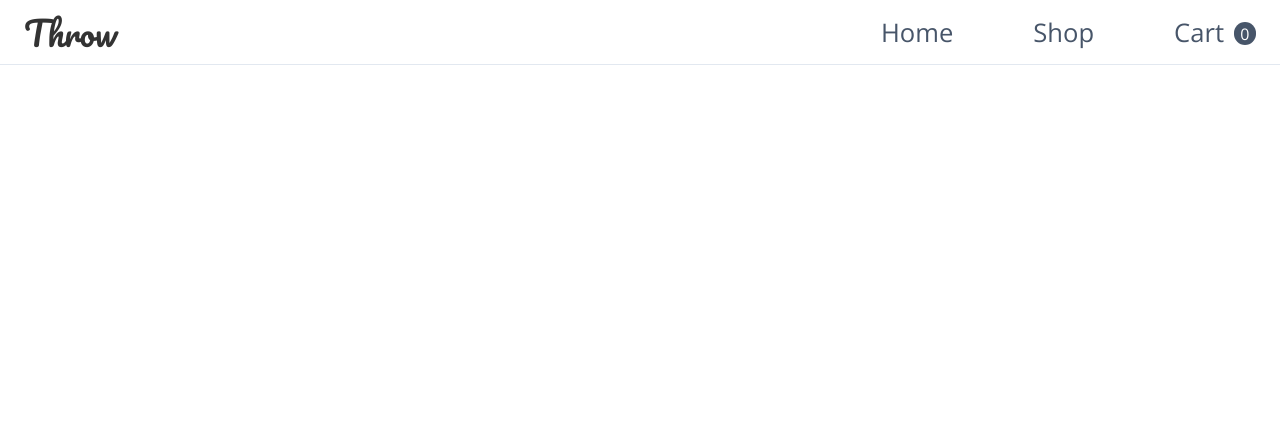
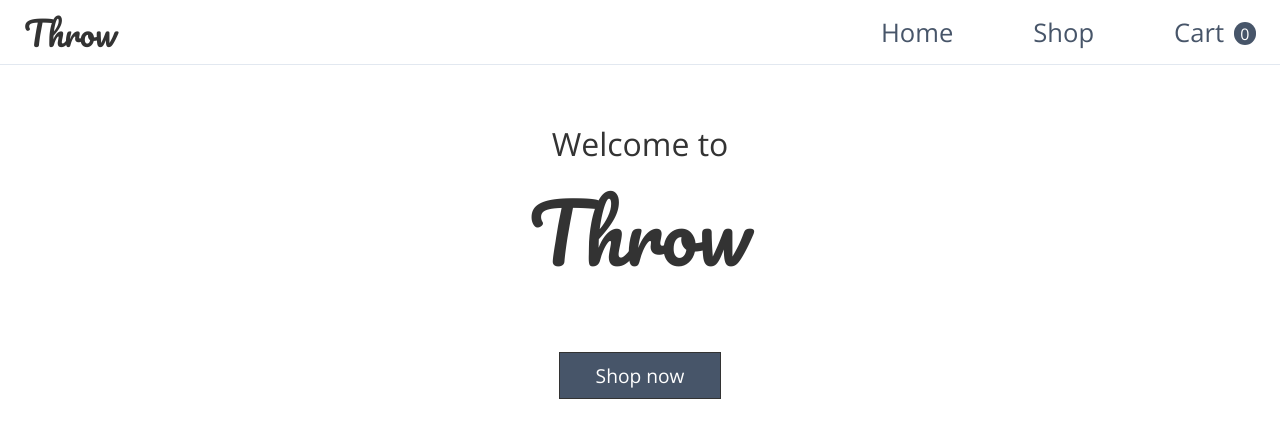
Before and after one commit to daniel-moderiano/shopping-cart, a React (Create React App) app: page / in a window 1280 px wide. Shown: the top 438 px of the page. Built offline with nearby package versions, Linux system fonts and the light colour scheme.

Commit message:
Troubleshoot attempt gh-pages

```diff
--- a/package.json
+++ b/package.json
@@ -40,5 +40,5 @@
       "last 1 safari version"
     ]
   },
-  "homepage": "https://daniel-moderiano.github.io/"
+  "homepage": "https://daniel-moderiano.github.io/shopping-cart"
 }
--- a/src/App.js
+++ b/src/App.js
@@ -188,7 +188,7 @@ function App() {
         {/* Additional shared styling here */}
 
         <Switch>
-          <Route path="/shopping-cart" exact render={() => <Home />}/>
+          <Route path="/" exact render={() => <Home />}/>
           <Route path="/cart" render={() => <Cart
             items={cartItems}
             handleChange={handleQuantityChange}
--- a/src/components/Nav.js
+++ b/src/components/Nav.js
@@ -29,7 +29,7 @@ const Nav = ({ numItems }) => {
       <div className="nav__title">Throw</div>
       <ul className="nav__list">
         <li className="nav__list-item">
-          <Link className="nav__link" to="/shopping-cart">Home</Link>
+          <Link className="nav__link" to="/">Home</Link>
         </li>
         <li className="nav__list-item">
           <Link className="nav__link" to="/shop">Shop</Link>
```
